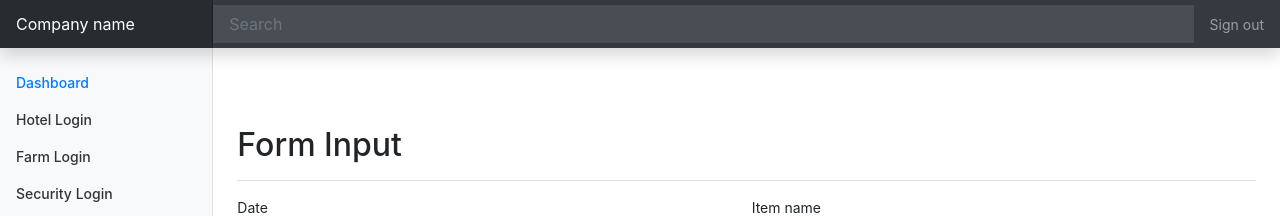
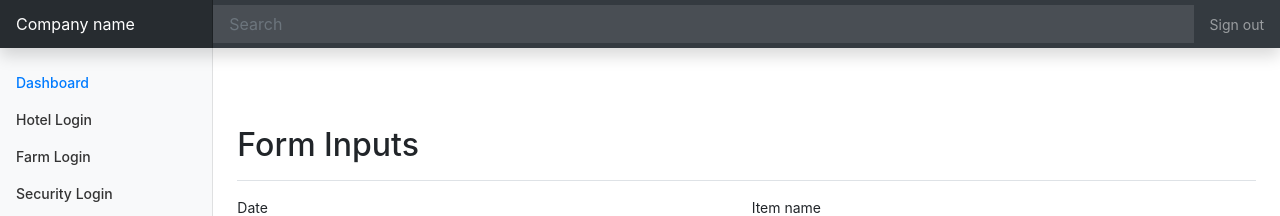
Before and after one commit to Uvacoder/demo-tables, a React (Create React App) app: page / in a window 1280 px wide. Shown: the top 216 px of the page. Built offline with nearby package versions, Linux system fonts and the light colour scheme; some icons are missing.

Commit message:
New folder commit

```diff
--- a/src/component/layout/Dashboard.js
+++ b/src/component/layout/Dashboard.js
@@ -5,7 +5,7 @@ const Dashboard = () => {
     <div role="main" class="col-md-9 ml-sm-auto col-lg-10 px-md-4" style={{marginTop:"110px"}}>
       <main>
         <div class="d-flex justify-content-between flex-wrap flex-md-nowrap align-items-center pt-3 pb-2 mb-3 border-bottom">
-          <h1 class="h2">Form Input</h1>
+          <h1 class="h2">Form Inputs</h1>
         </div>
       </main>
     </div>
```
